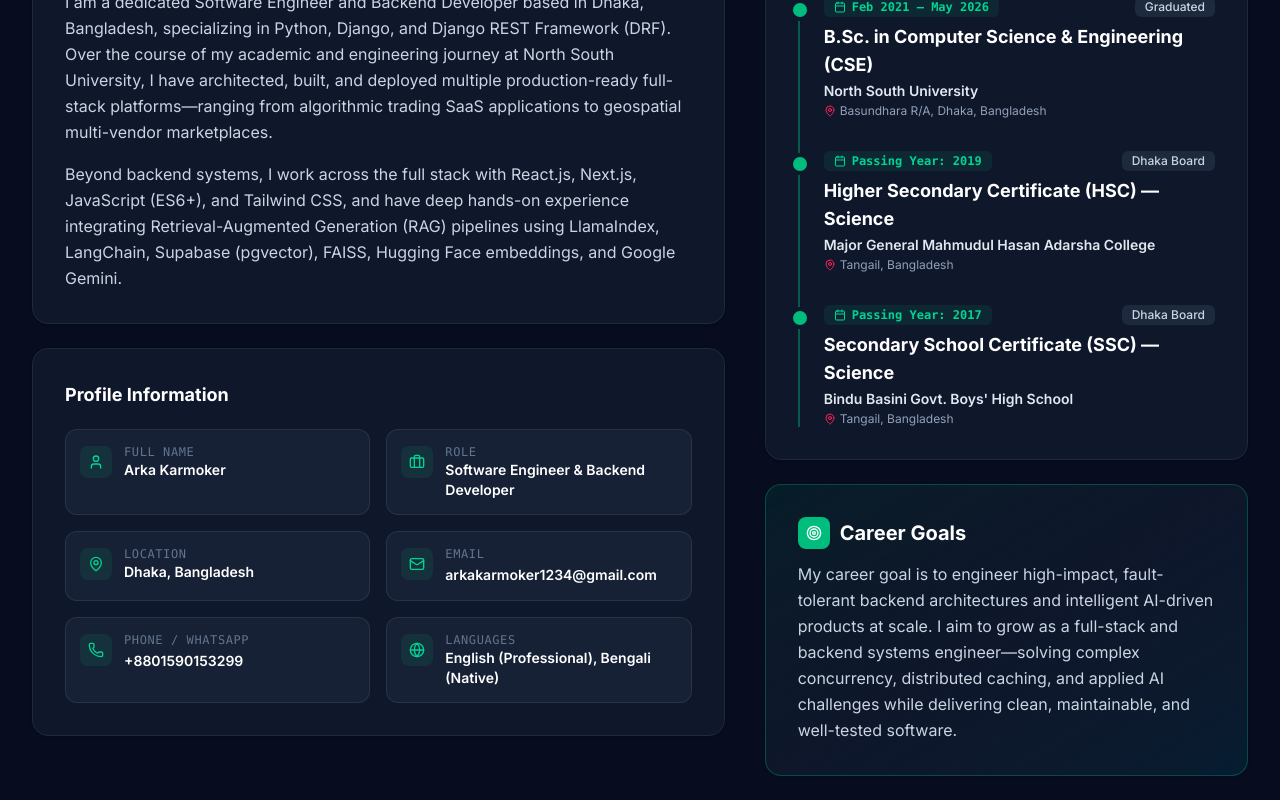
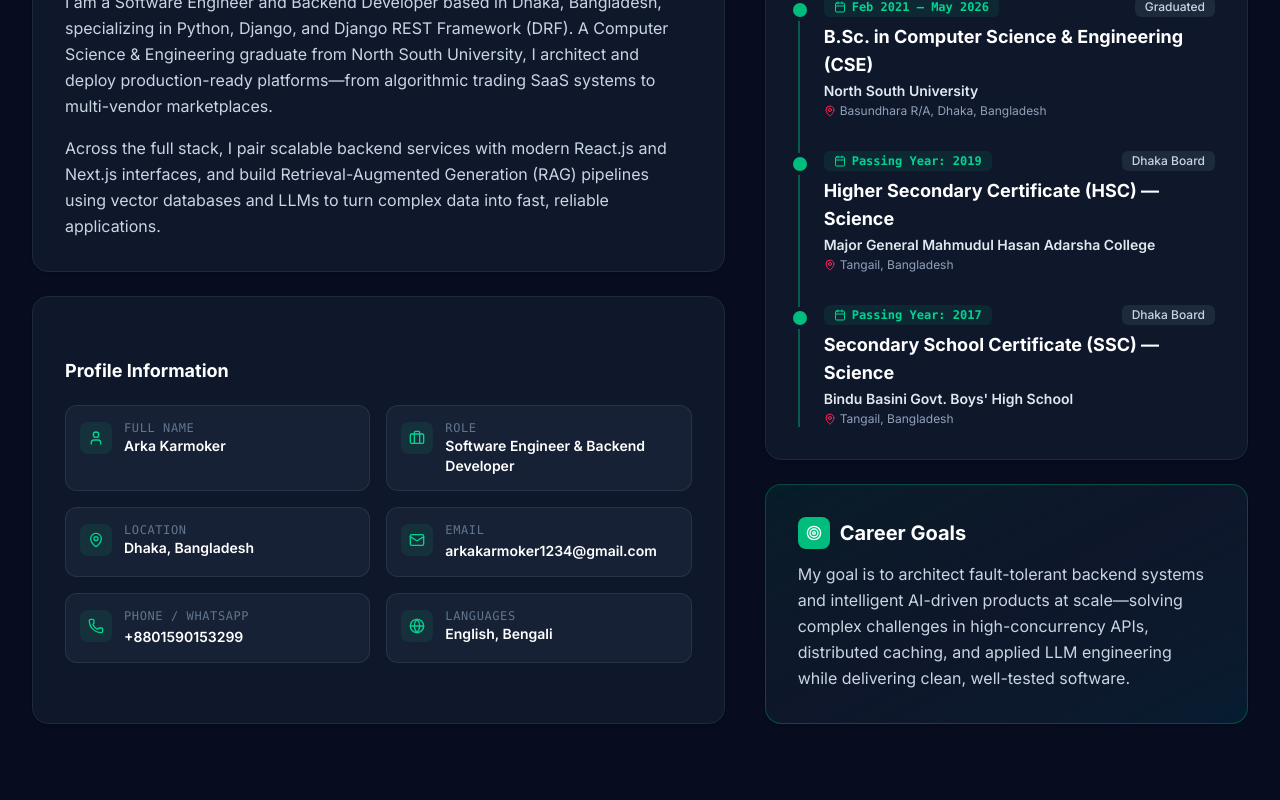
Before and after one commit to ArkaKarmoker/react-portfolio-website, a React (Vite) app: page / in a window 1280 px wide. Shown: the part 1400-2200 px from the top of the page. Built offline with nearby package versions, Linux system fonts and the light colour scheme.

Commit message:
refactor(about): condense bio and career goals text and align column heights

```diff
--- a/src/components/About.jsx
+++ b/src/components/About.jsx
@@ -48,9 +48,9 @@ const About = () => {
           </p>
         </div>
 
-        <div className="grid grid-cols-1 lg:grid-cols-12 gap-8 lg:gap-10 items-start">
+        <div className="grid grid-cols-1 lg:grid-cols-12 gap-8 lg:gap-10 items-stretch">
           {/* Left Column: Bio Description and Profile Information */}
-          <div className="lg:col-span-7 space-y-6">
+          <div className="lg:col-span-7 flex flex-col gap-6">
             {/* Bio Card */}
             <div className="p-6 sm:p-8 rounded-2xl bg-white dark:bg-slate-900 border border-slate-200/80 dark:border-slate-800 shadow-sm">
               <h3 className="text-xl font-bold text-slate-900 dark:text-white mb-4 flex items-center gap-2.5">
@@ -67,7 +67,7 @@ const About = () => {
             </div>
 
             {/* Profile Information Grid */}
-            <div className="p-6 sm:p-8 rounded-2xl bg-white dark:bg-slate-900 border border-slate-200/80 dark:border-slate-800 shadow-sm">
+            <div className="flex-1 p-6 sm:p-8 rounded-2xl bg-white dark:bg-slate-900 border border-slate-200/80 dark:border-slate-800 shadow-sm flex flex-col justify-center">
               <h3 className="text-lg font-bold text-slate-900 dark:text-white mb-5">
                 Profile Information
               </h3>
@@ -109,7 +109,7 @@ const About = () => {
           </div>
 
           {/* Right Column: Educational Background Timeline and Career Goals */}
-          <div className="lg:col-span-5 space-y-6">
+          <div className="lg:col-span-5 flex flex-col gap-6">
             {/* Educational Background Card */}
             <div className="p-6 sm:p-8 rounded-2xl bg-white dark:bg-slate-900 border border-slate-200/80 dark:border-slate-800 shadow-sm">
               <h3 className="text-xl font-bold text-slate-900 dark:text-white mb-6 flex items-center gap-2.5">
@@ -166,7 +166,7 @@ const About = () => {
             </div>
 
             {/* Career Goals Card */}
-            <div className="p-6 sm:p-8 rounded-2xl bg-gradient-to-br from-emerald-500/5 via-teal-500/5 to-cyan-500/5 dark:from-emerald-500/10 dark:via-slate-900 dark:to-cyan-500/10 border border-emerald-500/25 dark:border-emerald-500/30 shadow-sm">
+            <div className="flex-1 p-6 sm:p-8 rounded-2xl bg-gradient-to-br from-emerald-500/5 via-teal-500/5 to-cyan-500/5 dark:from-emerald-500/10 dark:via-slate-900 dark:to-cyan-500/10 border border-emerald-500/25 dark:border-emerald-500/30 shadow-sm flex flex-col justify-center">
               <h3 className="text-xl font-bold text-slate-900 dark:text-white mb-3 flex items-center gap-2.5">
                 <span className="w-8 h-8 rounded-lg bg-emerald-500 text-white flex items-center justify-center shadow-sm">
                   <Target className="w-4 h-4" />
--- a/src/data/portfolioData.js
+++ b/src/data/portfolioData.js
@@ -14,11 +14,11 @@ export const personalInfo = {
   shortIntro:
     'I architect and build scalable web applications, high-concurrency REST APIs, SaaS platforms, and RAG-powered AI solutions using Python, Django, DRF, React, and modern cloud databases.',
   aboutDescription: [
-    'I am a dedicated Software Engineer and Backend Developer based in Dhaka, Bangladesh, specializing in Python, Django, and Django REST Framework (DRF). Over the course of my academic and engineering journey at North South University, I have architected, built, and deployed multiple production-ready full-stack platforms—ranging from algorithmic trading SaaS applications to geospatial multi-vendor marketplaces.',
-    'Beyond backend systems, I work across the full stack with React.js, Next.js, JavaScript (ES6+), and Tailwind CSS, and have deep hands-on experience integrating Retrieval-Augmented Generation (RAG) pipelines using LlamaIndex, LangChain, Supabase (pgvector), FAISS, Hugging Face embeddings, and Google Gemini.',
+    'I am a Software Engineer and Backend Developer based in Dhaka, Bangladesh, specializing in Python, Django, and Django REST Framework (DRF). A Computer Science & Engineering graduate from North South University, I architect and deploy production-ready platforms—from algorithmic trading SaaS systems to multi-vendor marketplaces.',
+    'Across the full stack, I pair scalable backend services with modern React.js and Next.js interfaces, and build Retrieval-Augmented Generation (RAG) pipelines using vector databases and LLMs to turn complex data into fast, reliable applications.',
   ],
   careerGoals:
-    'My career goal is to engineer high-impact, fault-tolerant backend architectures and intelligent AI-driven products at scale. I aim to grow as a full-stack and backend systems engineer—solving complex concurrency, distributed caching, and applied AI challenges while delivering clean, maintainable, and well-tested software.',
+    'My goal is to architect fault-tolerant backend systems and intelligent AI-driven products at scale—solving complex challenges in high-concurrency APIs, distributed caching, and applied LLM engineering while delivering clean, well-tested software.',
   location: 'Dhaka, Bangladesh',
   address: 'Dhaka-1229, Bangladesh',
   email: 'arkakarmoker1234@gmail.com',
@@ -32,7 +32,7 @@ export const personalInfo = {
   resumeDriveUrl:
     'https://drive.google.com/file/d/159LWaPqXvxPq_NXWmV-fa2VvEmqLhBGI/view?usp=sharing',
   availability: 'Available for Full-Time Roles & Freelance Projects',
-  verbalLanguages: ['English (Professional)', 'Bengali (Native)'],
+  verbalLanguages: ['English', 'Bengali'],
   socials: {
     github: 'https://github.com/ArkaKarmoker',
     linkedin: 'https://www.linkedin.com/in/arkakarmoker/',
```
